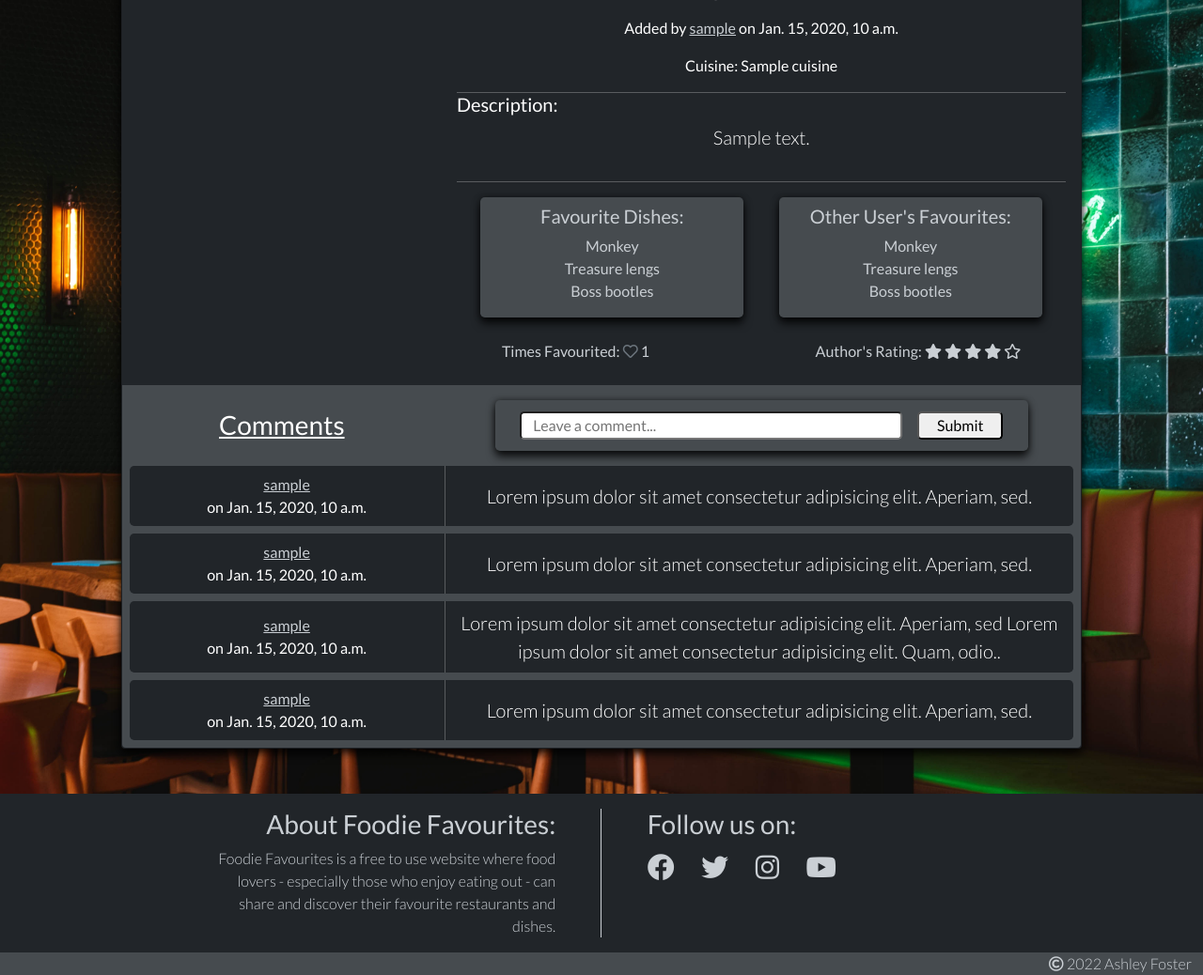
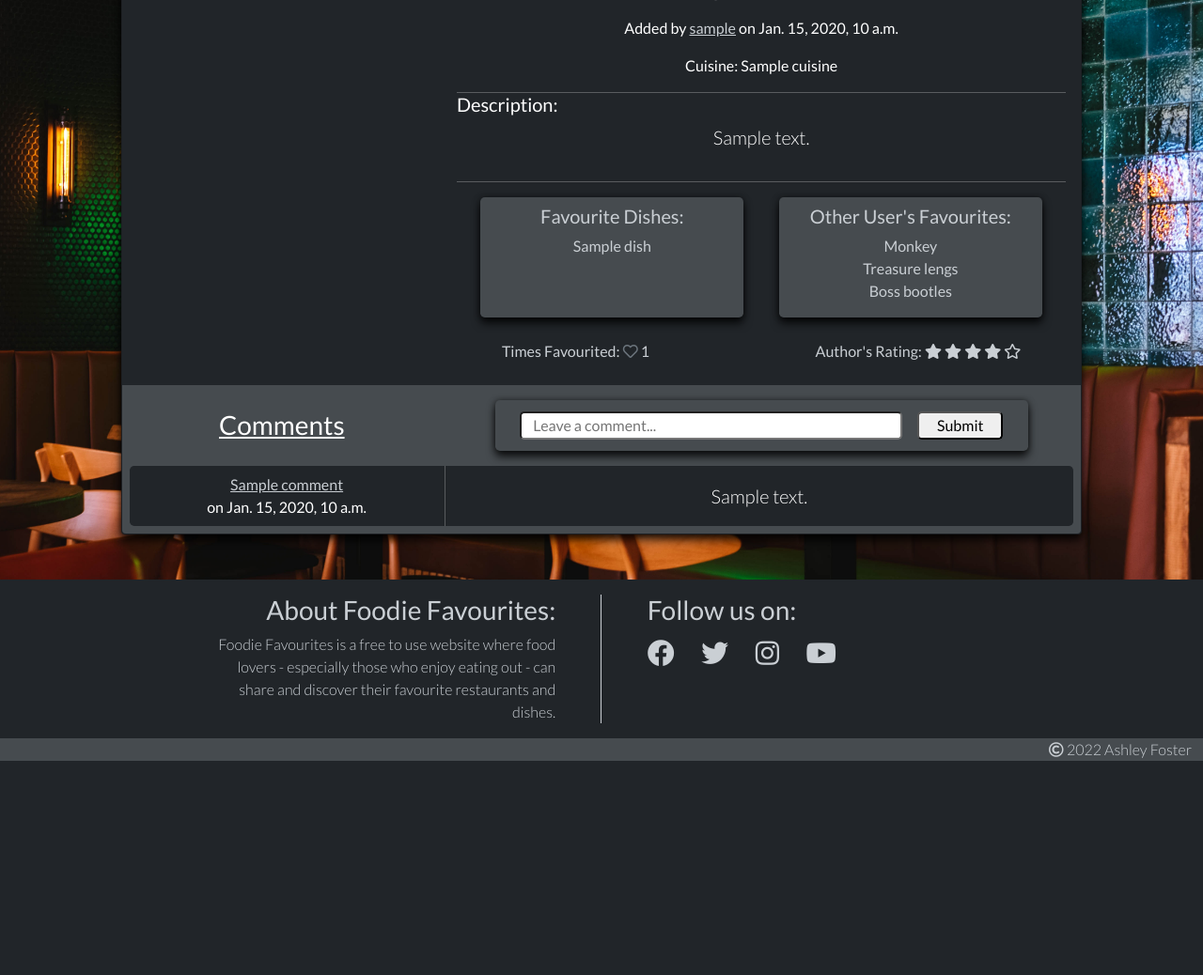
Before and after one commit to AshFoster/foodie-favourites, a Django app: a page that uses templates/restaurant_detail.html in a window 1280 px wide. Shown: the part 204-1242 px from the top of the page at 94% size. After the commit the page ends 1014 px from the top, so only its background shows below. Run offline with Django 3.2, Linux system fonts and the light colour scheme; tables that the repository leaves empty hold one stand-in row (values such as "Sample post").

Commit message:
Update restaurant_detail.html to pull from database

```diff
--- a/templates/restaurant_detail.html
+++ b/templates/restaurant_detail.html
@@ -38,9 +38,12 @@
                                     class="col-10 col-sm-5 mb-3 mb-sm-0 bg-lighter-dark-custom text-light-custom rounded-3 box-shadow-custom">
                                     <h5 class="my-2">Favourite Dishes:</h5>
                                     <ul class="p-0">
-                                        <li>Monkey</li>
+                                        {% for dish in dishes %}
+                                        <li>{{ dish }}</li>
+                                        <!-- <li>Monkey</li>
                                         <li>Treasure lengs</li>
-                                        <li>Boss bootles</li>
+                                        <li>Boss bootles</li> -->
+                                        {% endfor %}
                                     </ul>
                                 </div>
                                 <div
@@ -53,7 +56,8 @@
                                     </ul>
                                 </div>
                             </div>
-                            <div class="d-flex text-light-custom justify-content-lg-between mt-3 mb-0 favourites-rating">
+                            <div
+                                class="d-flex text-light-custom justify-content-lg-between mt-3 mb-0 favourites-rating">
                                 <span class="favourites-span my-2 ms-3 ms-sm-5">
                                     Times Favourited:
                                     <i class="far fa-heart text-muted"></i>
@@ -94,62 +98,30 @@
                             </div>
                         </div>
                         <hr class="d-md-none mb-0">
+                        {% if comment_count == 0 %}
+                        <div class="row g-0 m-2 justify-content-center bg-dark rounded-3">
+                            <div class="col-10 p-2">
+                                <p class="lead m-0">
+                                    There are currently no comments.
+                                </p>
+                            </div>
+                        </div>
+                        {% endif %}
+                        {% for comment in comments %}
                         <div class="row g-0 my-3 my-md-2 mx-2 align-items-center bg-dark rounded-3">
                             <div class="col-md-4 p-2">
                                 <p class="m-0">
-                                    <a href="#" class="link-custom">{{ restaurant.author }}</a>
+                                    <a href="#" class="link-custom">{{ comment.name }}</a>
                                     <br>
-                                    on {{ restaurant.created_on }}
+                                    on {{ comment.created_on }}
                                 </p>
                             </div>
                             <div class="col-md-8 p-2 comments-border">
-                                <p class="lead m-0 d-flex justify-content-center align-items-center minh-48px">Lorem
-                                    ipsum dolor sit amet consectetur adipisicing elit. Aperiam,
-                                    sed.</p>
+                                <p class="lead m-0 d-flex justify-content-center align-items-center minh-48px">
+                                    {{ comment.content }}</p>
                             </div>
                         </div>
-                        <div class="row g-0 my-3 my-md-2 mx-2 align-items-center bg-dark rounded-3">
-                            <div class="col-md-4 p-2">
-                                <p class="m-0">
-                                    <a href="#" class="link-custom">{{ restaurant.author }}</a>
-                                    <br>
-                                    on {{ restaurant.created_on }}
-                                </p>
-                            </div>
-                            <div class="col-md-8 p-2 comments-border">
-                                <p class="lead m-0 d-flex justify-content-center align-items-center minh-48px">Lorem
-                                    ipsum dolor sit amet consectetur adipisicing elit. Aperiam,
-                                    sed.</p>
-                            </div>
-                        </div>
-                        <div class="row g-0 my-3 my-md-2 mx-2 align-items-center bg-dark rounded-3">
-                            <div class="col-md-4 p-2">
-                                <p class="m-0">
-                                    <a href="#" class="link-custom">{{ restaurant.author }}</a>
-                                    <br>
-                                    on {{ restaurant.created_on }}
-                                </p>
-                            </div>
-                            <div class="col-md-8 p-2 comments-border">
-                                <p class="lead m-0 d-flex justify-content-center align-items-center minh-48px">Lorem
-                                    ipsum dolor sit amet consectetur adipisicing elit. Aperiam,
-                                    sed Lorem ipsum dolor sit amet consectetur adipisicing elit. Quam, odio..</p>
-                            </div>
-                        </div>
-                        <div class="row g-0 my-3 my-md-2 mx-2 align-items-center bg-dark rounded-3">
-                            <div class="col-md-4 p-2">
-                                <p class="m-0">
-                                    <a href="#" class="link-custom">{{ restaurant.author }}</a>
-                                    <br>
-                                    on {{ restaurant.created_on }}
-                                </p>
-                            </div>
-                            <div class="col-md-8 p-2 comments-border">
-                                <p class="lead m-0 d-flex justify-content-center align-items-center minh-48px">Lorem
-                                    ipsum dolor sit amet consectetur adipisicing elit. Aperiam,
-                                    sed.</p>
-                            </div>
-                        </div>
+                        {% endfor %}
                     </div>
                 </div>
             </div>
```
